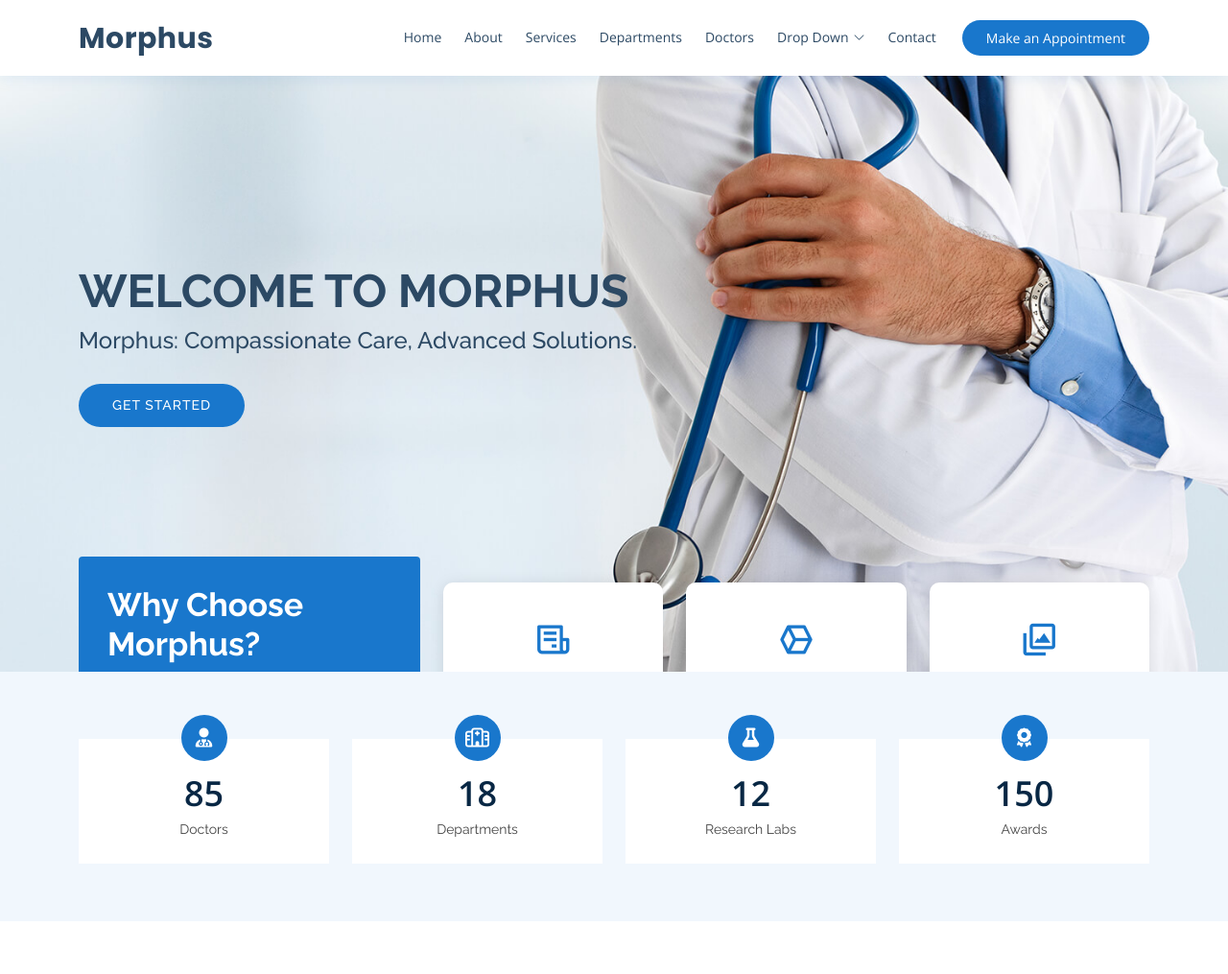
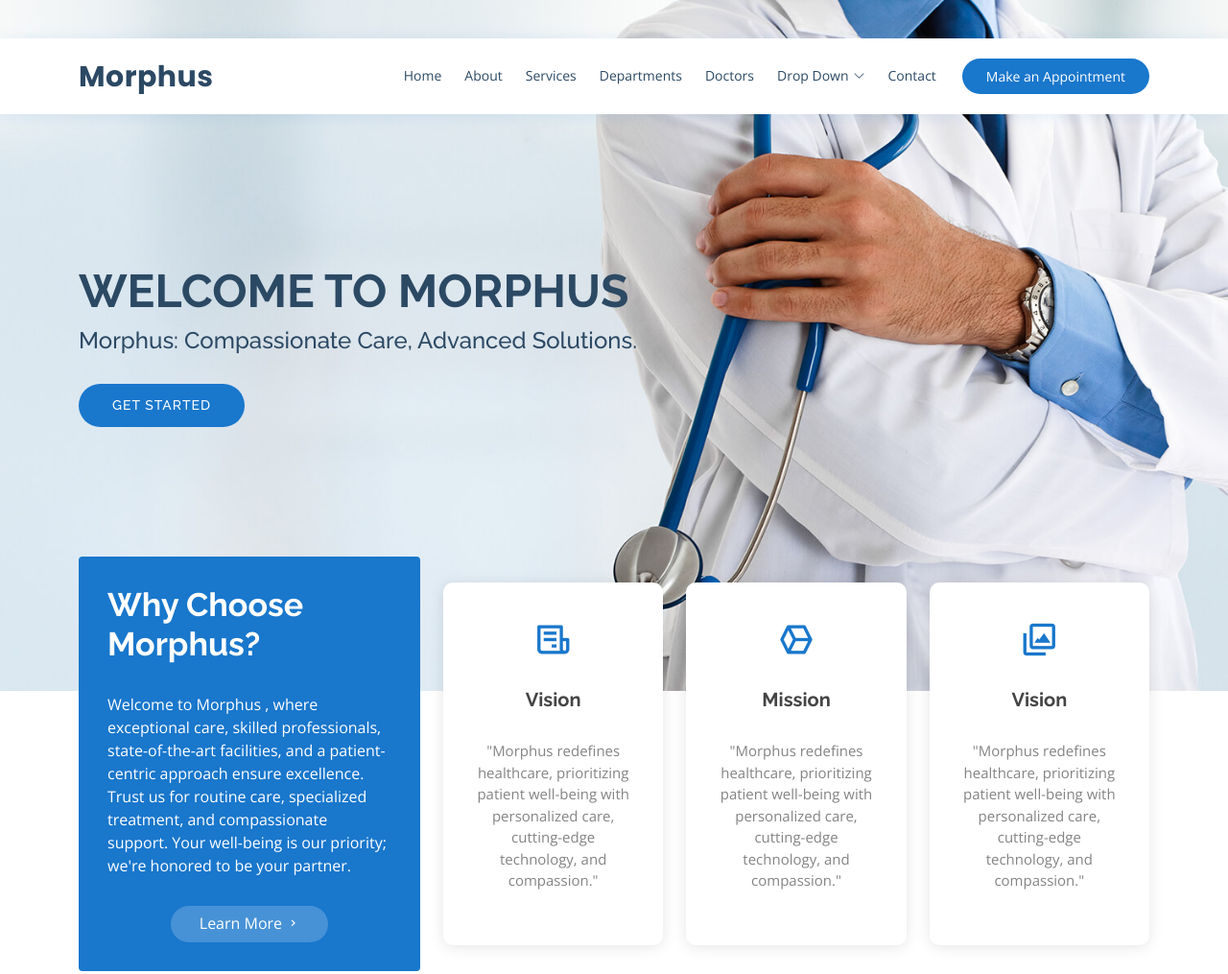
Before and after one commit to Stefan881/frontend, a plain HTML site: page index.html in a window 1280 px wide. Shown: the top 1015 px of the page at 96% size. Drawn offline with nearby package versions, Linux system fonts and the light colour scheme.

Commit message:
sticky header

```diff
--- a/index.html
+++ b/index.html
@@ -54,7 +54,7 @@
   </div> -->
 
   <!-- ======= Header ======= -->
-  <header id="header" class="fixed-top" style="position: fixed; z-index: 1000;top: 0;">
+  <header id="header" class="fixed-top"  style="position: fixed; z-index: 1000;">
     <div class="container d-flex align-items-center">
 
       <h1 class="logo me-auto"><a href="index.html">Morphus</a></h1>
@@ -96,7 +96,7 @@
   </header>
   <!-- End Header -->
 
-  <div class="contentone" style="overflow-y: auto;height: calc(100vh - 100px);">
+
 
      <!-- ======= Hero Section ======= -->
   <section id="hero" class="d-flex align-items-center">
@@ -830,7 +830,6 @@
       </div>
     </section>
 
-  </div>
 
 
     <!-- End Contact Section -->
@@ -838,7 +837,7 @@
   </main><!-- End #main -->
 
   <!-- ======= Footer ======= -->
-  <footer id="footer" >
+  <footer id="footer">
 
     <div class="footer-top">
       <div class="container">
@@ -898,7 +897,7 @@
         <div class="credits">
 
         </div>
-      </div>
+      <!-- </div>
       <div class="social-links text-center text-md-right pt-3 pt-md-0">
         <a href="#" class="twitter"><i class="bx bxl-twitter"></i></a>
         <a href="#" class="facebook"><i class="bx bxl-facebook"></i></a>
@@ -906,7 +905,7 @@
         <a href="#" class="google-plus"><i class="bx bxl-skype"></i></a>
         <a href="#" class="linkedin"><i class="bx bxl-linkedin"></i></a>
       </div>
-    </div>
+    </div> -->
   </footer><!-- End Footer -->
 
   <div id="preloader"></div>
```
